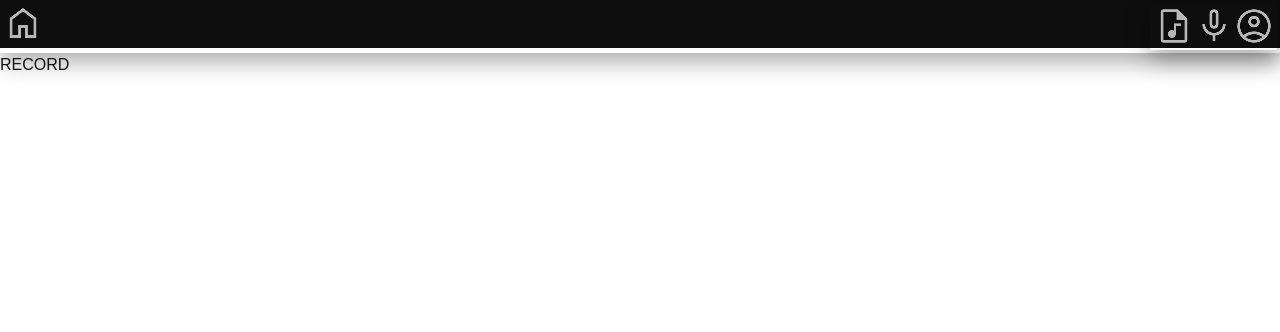
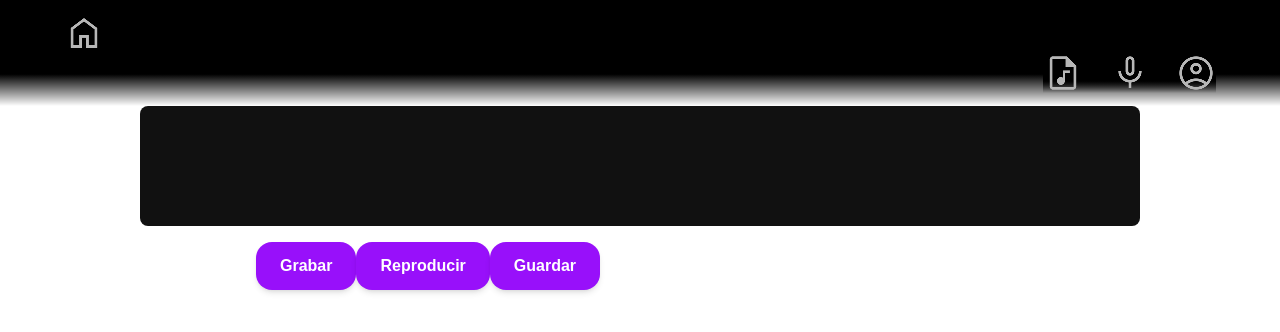
Before and after one commit to flaviomelian/Beatline, a Next.js app in the folder frontend/: page /record in a window 1280 px wide. Shown: the top 332 px of the page. Built offline with nearby package versions, Linux system fonts and the light colour scheme; a web font is replaced by a local one.

Commit message:
ya graba y guarda archivos en locap

```diff
--- /dev/null
+++ b/frontend/src/app/Components/RecordComponent/RecordComponent.css
@@ -0,0 +1,30 @@
+.record {
+    width: 100%;
+    display: flex;
+    flex-direction: column;
+    align-items: center;
+}
+
+.tools {
+    justify-content: space-evenly;
+    width: 60%;
+}
+
+.record-btn {
+  color: #fff;
+  border: none;
+  border-radius: 8px;
+  padding: 12px 32px;
+  font-size: 1.2rem;
+  cursor: pointer;
+  background: #222;
+}
+
+.record-btn.recording {
+  background: #ea01ff;
+}
+
+.record-btn:hover {
+    border: 2px solid #ea01ff;
+  transition: ease-in-out 0.5s;
+}
--- /dev/null
+++ b/frontend/src/app/Components/RecordComponent/RecordComponent.tsx
@@ -0,0 +1,159 @@
+"use client";
+import React, { useRef, useState } from "react";
+import "./RecordComponent.css";
+
+const RecordComponent: React.FC = () => {
+  const [recording, setRecording] = useState(false);
+  const [audioUrl, setAudioUrl] = useState<string | null>(null);
+  const [mediaRecorder, setMediaRecorder] = useState<MediaRecorder | null>(
+    null
+  );
+  const [audioChunks, setAudioChunks] = useState<Blob[]>([]);
+  const audioContextRef = useRef<AudioContext | null>(null);
+  const analyserRef = useRef<AnalyserNode | null>(null);
+  const dataArrayRef = useRef<Uint8Array | null>(null);
+  const sourceRef = useRef<MediaStreamAudioSourceNode | null>(null);
+  const animationIdRef = useRef<number | null>(null);
+  const canvasRef = useRef<HTMLCanvasElement | null>(null);
+  const streamRef = useRef<MediaStream | null>(null);
+  const audioRef = useRef<HTMLAudioElement | null>(null);
+
+  const draw = () => {
+    if (!analyserRef.current || !canvasRef.current) return;
+    const canvas = canvasRef.current;
+    const ctx = canvas.getContext("2d");
+    if (!ctx) return;
+
+    const bufferLength = analyserRef.current.fftSize;
+    if (!dataArrayRef.current) return;
+    analyserRef.current.getByteTimeDomainData(dataArrayRef.current);
+
+    ctx.clearRect(0, 0, canvas.width, canvas.height);
+    ctx.lineWidth = 2;
+    ctx.strokeStyle = "#ea01ff";
+    ctx.beginPath();
+
+    const sliceWidth = (canvas.width * 1.0) / bufferLength;
+    let x = 0;
+    for (let i = 0; i < bufferLength; i++) {
+      const v = dataArrayRef.current[i] / 128.0;
+      const y = (v * canvas.height) / 2;
+      if (i === 0) {
+        ctx.moveTo(x, y);
+      } else {
+        ctx.lineTo(x, y);
+      }
+      x += sliceWidth;
+    }
+    ctx.lineTo(canvas.width, canvas.height / 2);
+    ctx.stroke();
+
+    animationIdRef.current = requestAnimationFrame(draw);
+  };
+
+  const startRecording = async () => {
+    if (recording) return;
+    setRecording(true);
+    setAudioUrl(null);
+    setAudioChunks([]);
+
+    const stream = await navigator.mediaDevices.getUserMedia({ audio: true });
+    streamRef.current = stream;
+
+    // MediaRecorder para grabar el audio
+    const recorder = new MediaRecorder(stream);
+    setMediaRecorder(recorder);
+
+    const chunks: Blob[] = [];
+    recorder.ondataavailable = (e) => {
+      if (e.data.size > 0) chunks.push(e.data);
+    };
+    recorder.onstop = () => {
+      const blob = new Blob(chunks, { type: "audio/webm" });
+      setAudioUrl(URL.createObjectURL(blob));
+      setAudioChunks(chunks);
+    };
+    recorder.start();
+
+    // Visualización de la onda
+    audioContextRef.current = new (window.AudioContext ||
+      (window as Window & typeof globalThis).AudioContext)();
+    sourceRef.current = audioContextRef.current.createMediaStreamSource(stream);
+    analyserRef.current = audioContextRef.current.createAnalyser();
+    analyserRef.current.fftSize = 2048;
+    const bufferLength = analyserRef.current.fftSize;
+    dataArrayRef.current = new Uint8Array(bufferLength);
+
+    sourceRef.current.connect(analyserRef.current);
+    draw();
+  };
+
+  const stopRecording = () => {
+    setRecording(false);
+    if (animationIdRef.current) {
+      cancelAnimationFrame(animationIdRef.current);
+    }
+    if (audioContextRef.current) {
+      audioContextRef.current.close();
+    }
+    if (streamRef.current) {
+      streamRef.current.getTracks().forEach((track) => track.stop());
+    }
+  };
+
+  const playAudio = () => {
+    if (audioUrl && audioRef.current) {
+      audioRef.current.currentTime = 0;
+      audioRef.current.play();
+    }
+  };
+
+  const downloadAudio = () => {
+    if (!audioUrl) return;
+    const a = document.createElement("a");
+    a.href = audioUrl;
+    a.download = "grabacion.webm";
+    document.body.appendChild(a);
+    a.click();
+    document.body.removeChild(a);
+  };
+
+  return (
+    <div className="record">
+      <canvas
+        ref={canvasRef}
+        width={1000}
+        height={120}
+        style={{
+          background: "#111",
+          borderRadius: "8px",
+          marginBottom: "16px",
+        }}
+      />
+      <div className="tools">
+        <button
+          onClick={recording ? stopRecording : startRecording}
+          className="bg-purple-600 hover:bg-purple-700 text-white font-semibold py-3 px-6 rounded-2xl shadow-md transition"
+        >
+          {recording ? "Detener grabación" : "Grabar"}
+        </button>
+        <button
+          onClick={playAudio}
+          disabled={!audioUrl}
+          className="bg-purple-600 hover:bg-purple-700 text-white font-semibold py-3 px-6 rounded-2xl shadow-md transition"
+        >
+          Reproducir
+        </button>
+        <button
+          onClick={downloadAudio}
+          disabled={!audioUrl}
+          className="bg-purple-600 hover:bg-purple-700 text-white font-semibold py-3 px-6 rounded-2xl shadow-md transition"
+        >
+          Guardar
+        </button>
+      </div>
+    </div>
+  );
+};
+
+export default RecordComponent;
--- a/frontend/src/app/layout.tsx
+++ b/frontend/src/app/layout.tsx
@@ -1,5 +1,5 @@
 import "./globals.css";
-import Header from "./Header";
+import Header from "./Components/Header/Header";
 
 export default function RootLayout({
   children,
--- a/frontend/src/app/record/page.tsx
+++ b/frontend/src/app/record/page.tsx
@@ -1,9 +1,10 @@
 import React from 'react'
+import RecordComponent from '../Components/RecordComponent/RecordComponent'
 
 const Record = () => {
   return (
     <div>
-      RECORD
+      <RecordComponent/>
     </div>
   )
 }
```
Also changed, not shown: frontend/src/app/Components/Header/Header.tsx (renamed from frontend/src/app/Header.tsx, +4 -4 lines).
